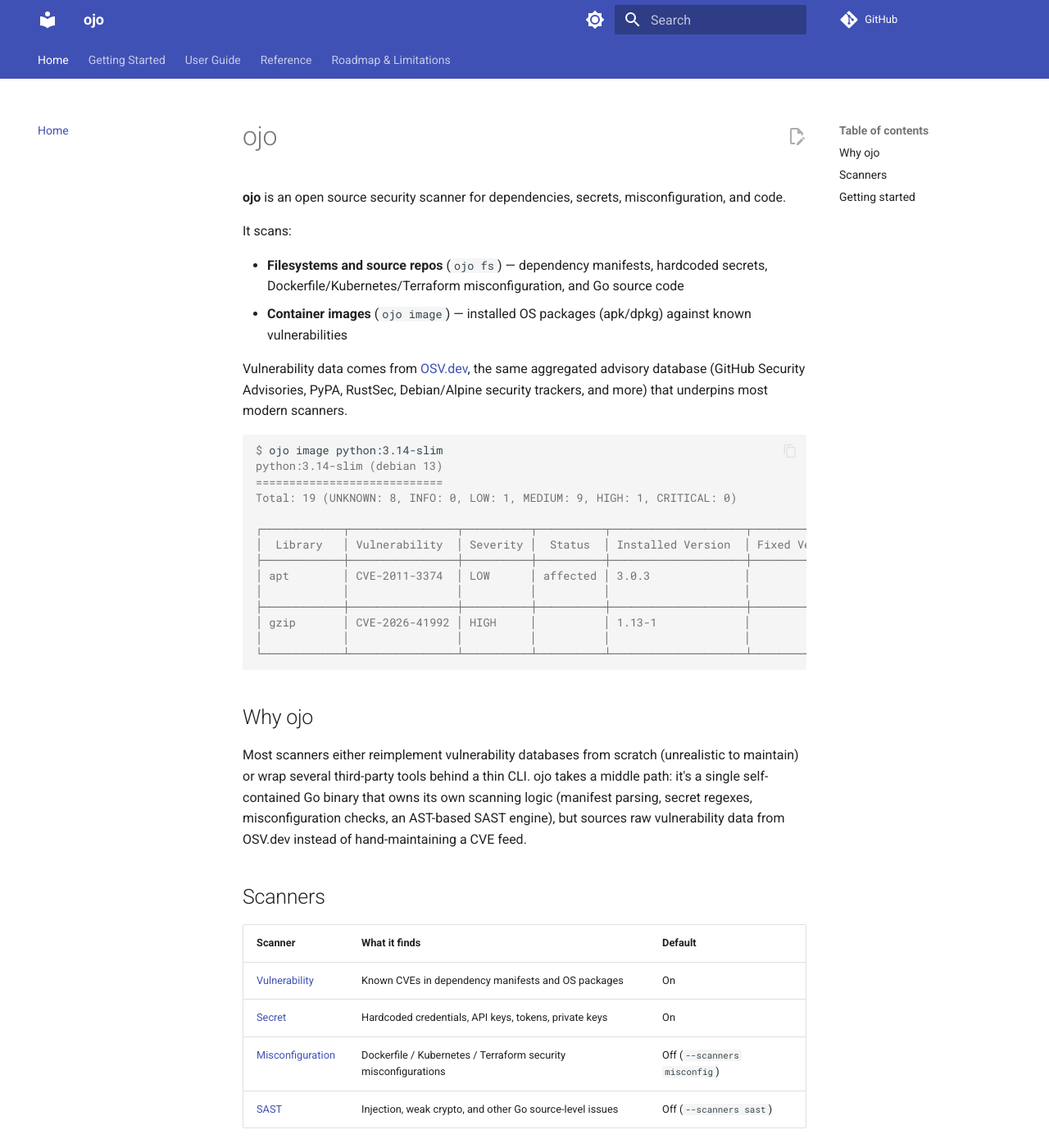
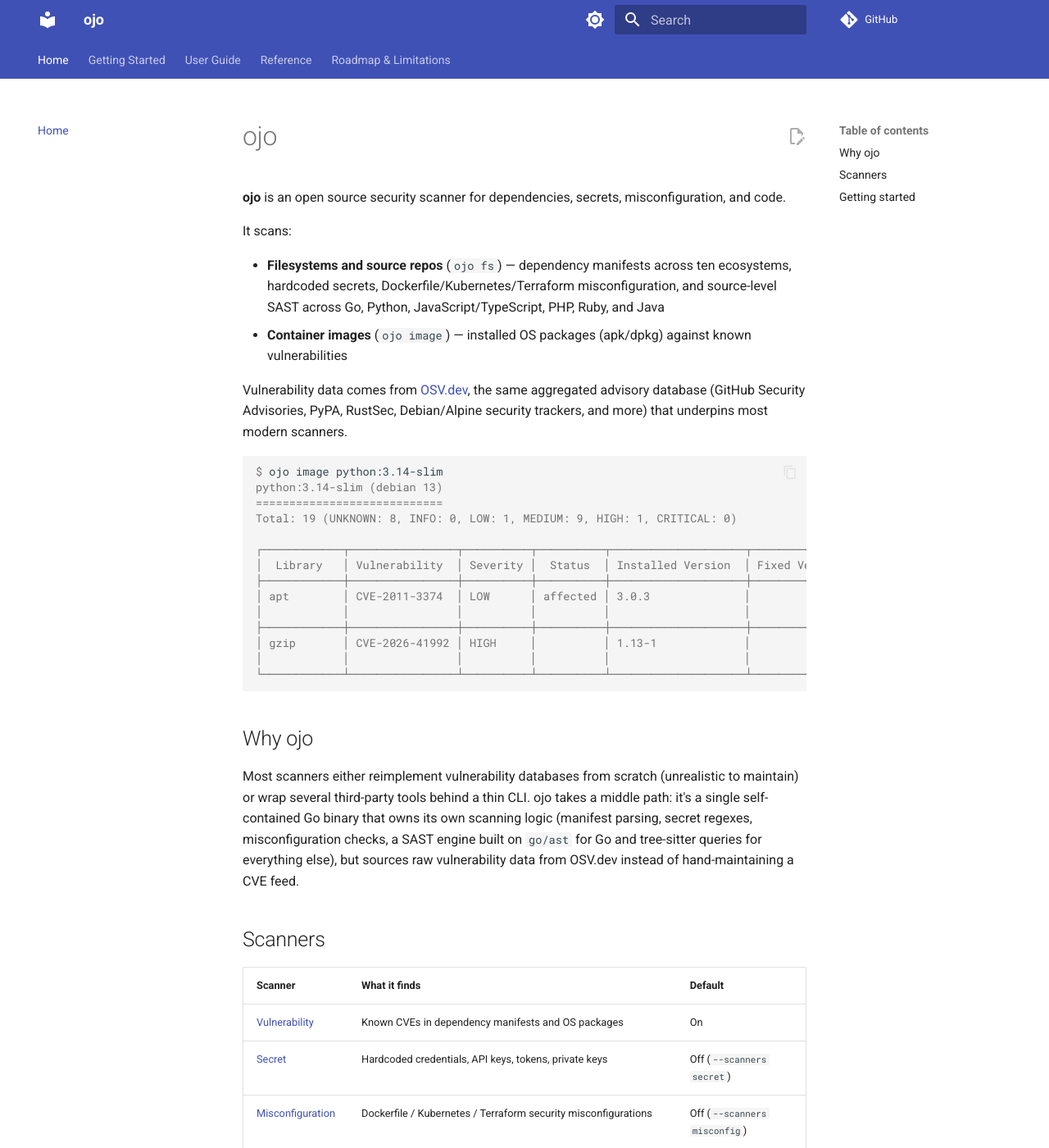
Before and after one commit to colibrisec/ojo, an MkDocs documentation site: the page built from docs/index.md, in a window 1280 px wide and 1400 px high. Shown: the whole window at 82% size. Built offline with MkDocs 1.6.1 and Material for MkDocs 9.7.7, drawn with Linux system fonts in a browser that asks for light colours; comment, search, counter and statistics services are not loaded; some of the changed text lies outside the part shown.

Commit message:
Full pass on docs staleness against current state
Audited every page in docs/ against the actual current code/CLI
rather than just the ones touched by recent feature work, and found
several real gaps:

- docs/index.md, docs/guide/index.md, docs/guide/target/filesystem.md:
  still described secret scanning as on-by-default and SAST as
  Go-only, both wrong since this session's changes.
- docs/roadmap.md: still claimed only Go/npm/PyPI dependency
  ecosystems were supported (~10 actually are, per coverage.md) --
  this predates this session's SAST/release work entirely, just never
  got updated when those ecosystem parsers shipped. Rewrote to point
  at coverage.md as the single source of truth instead of duplicating
  a list that visibly rotted once already.
- docs/reference/cli.md: the --version flag existed in the CLI but
  wasn't documented anywhere.
- docs/getting-started/installation.md: noted the new monthly-minor
  vs. between-month-patch version scheme.

docs/guide/sbom.md, scanner/vulnerability.md, scanner/misconfiguration.md,
scanner/secret.md, scanner/sast.md, target/container-image.md,
getting-started/quick-start.md, reference/coverage.md, and
reference/exit-codes.md were checked and are already accurate --
left untouched.

```diff
--- a/docs/index.md
+++ b/docs/index.md
@@ -4,7 +4,7 @@
 
 It scans:
 
-- **Filesystems and source repos** (`ojo fs`) — dependency manifests, hardcoded secrets, Dockerfile/Kubernetes/Terraform misconfiguration, and Go source code
+- **Filesystems and source repos** (`ojo fs`) — dependency manifests across ten ecosystems, hardcoded secrets, Dockerfile/Kubernetes/Terraform misconfiguration, and source-level SAST across Go, Python, JavaScript/TypeScript, PHP, Ruby, and Java
 - **Container images** (`ojo image`) — installed OS packages (apk/dpkg) against known vulnerabilities
 
 Vulnerability data comes from [OSV.dev](https://osv.dev), the same aggregated advisory database (GitHub Security Advisories, PyPA, RustSec, Debian/Alpine security trackers, and more) that underpins most modern scanners.
@@ -28,16 +28,16 @@
 
 ## Why ojo
 
-Most scanners either reimplement vulnerability databases from scratch (unrealistic to maintain) or wrap several third-party tools behind a thin CLI. ojo takes a middle path: it's a single self-contained Go binary that owns its own scanning logic (manifest parsing, secret regexes, misconfiguration checks, an AST-based SAST engine), but sources raw vulnerability data from OSV.dev instead of hand-maintaining a CVE feed.
+Most scanners either reimplement vulnerability databases from scratch (unrealistic to maintain) or wrap several third-party tools behind a thin CLI. ojo takes a middle path: it's a single self-contained Go binary that owns its own scanning logic (manifest parsing, secret regexes, misconfiguration checks, a SAST engine built on `go/ast` for Go and tree-sitter queries for everything else), but sources raw vulnerability data from OSV.dev instead of hand-maintaining a CVE feed.
 
 ## Scanners
 
 | Scanner | What it finds | Default |
 |---|---|---|
 | [Vulnerability](guide/scanner/vulnerability.md) | Known CVEs in dependency manifests and OS packages | On |
-| [Secret](guide/scanner/secret.md) | Hardcoded credentials, API keys, tokens, private keys | On |
+| [Secret](guide/scanner/secret.md) | Hardcoded credentials, API keys, tokens, private keys | Off (`--scanners secret`) |
 | [Misconfiguration](guide/scanner/misconfiguration.md) | Dockerfile / Kubernetes / Terraform security misconfigurations | Off (`--scanners misconfig`) |
-| [SAST](guide/scanner/sast.md) | Injection, weak crypto, and other Go source-level issues | Off (`--scanners sast`) |
+| [SAST](guide/scanner/sast.md) | Injection, weak crypto, and other source-level issues across Go, Python, JS/TS, PHP, Ruby, and Java | Off (`--scanners sast`) |
 
 ## Getting started
 
```
Also changed, not shown: docs/getting-started/installation.md (+1 -1 lines), docs/guide/index.md (+1 -1 lines), docs/guide/target/filesystem.md (+1 -1 lines), docs/reference/cli.md (+13 -0 lines), docs/roadmap.md (+2 -1 lines).
